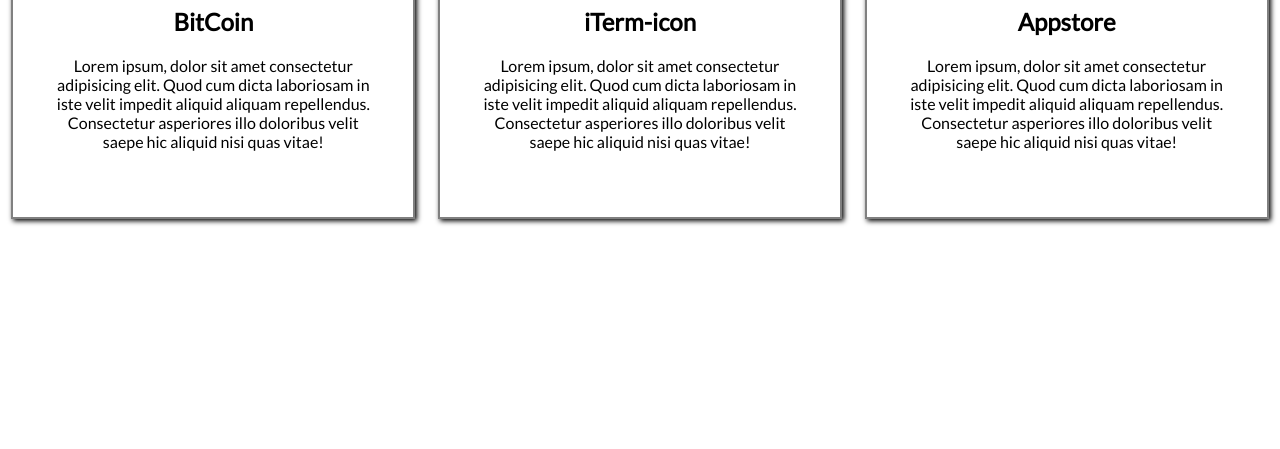
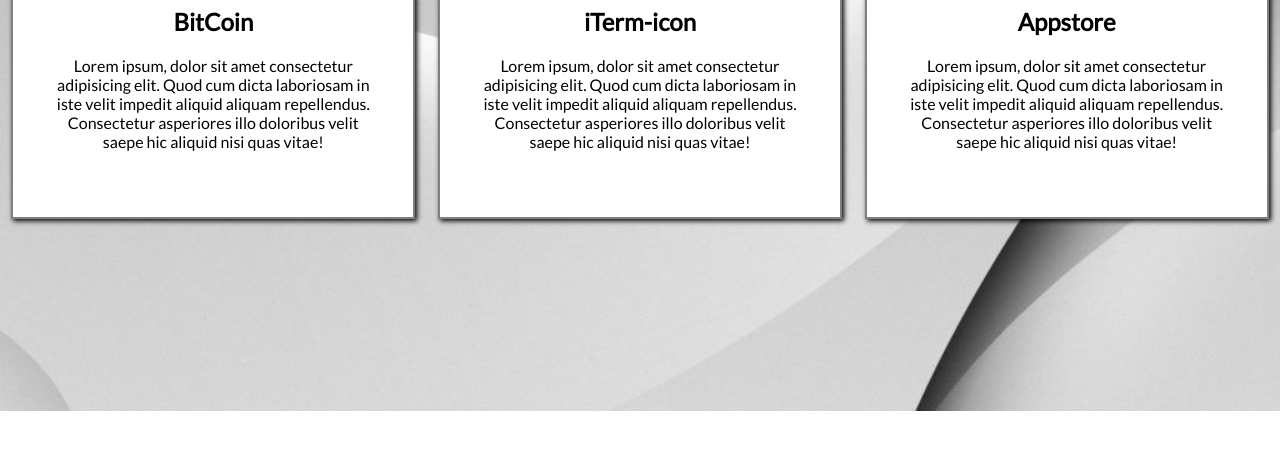
Before and after one commit to Fakhredine-create/Fakhxis, a plain HTML site: page index.html in a window 1280 px wide. Shown: the part 351-800 px from the top of the page. Drawn offline with Linux system fonts and the light colour scheme.

Commit message:
Mise a jours 1.0.3

```diff
--- a/Style.css
+++ b/Style.css
@@ -6,7 +6,7 @@ body{
 /* ARTICLE */
 
 #article{
-    background-image: url(img/fonds_gris_detourercom_036_chrom.jpg.crdownload);
+    background-image: url(img/5f3580eae9d5c14a2b332c108e554a53.jpg);
     background-size: cover;
     background-position: center;
 }
```
Also changed, not shown: img/5f3580eae9d5c14a2b332c108e554a53.jpg (added), 1 other file.
